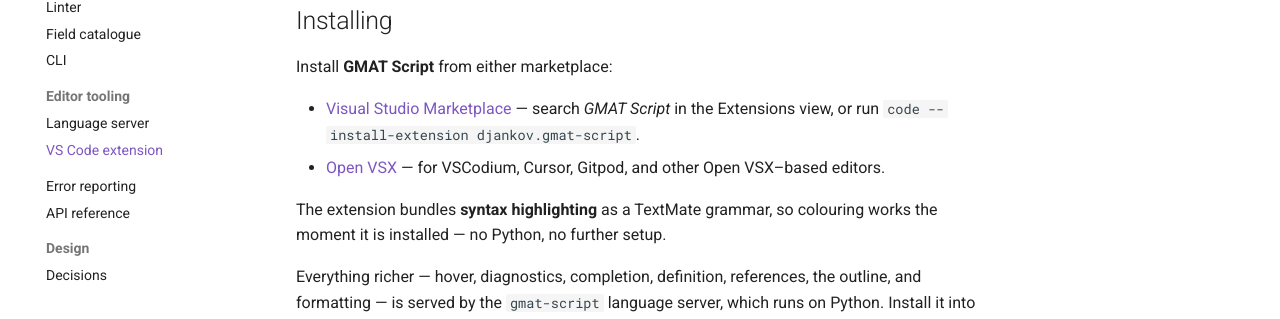
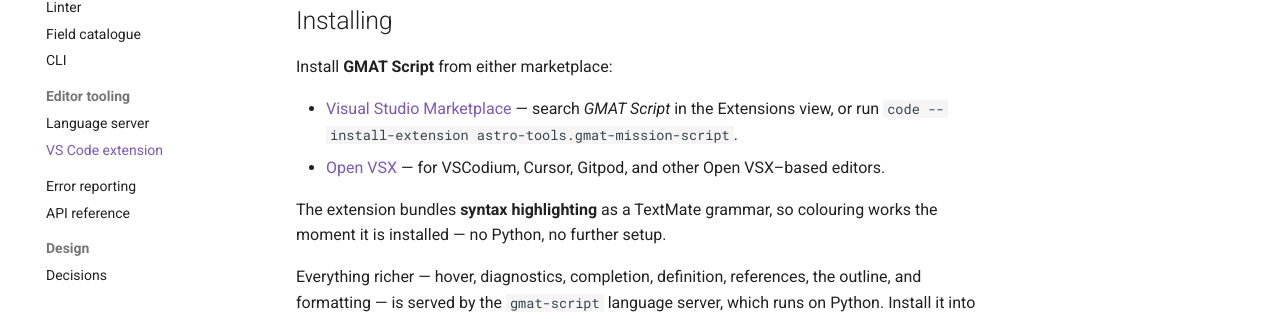
Before and after one commit to astro-tools/gmat-script, an MkDocs documentation site: the page built from docs/vscode.md, in a window 1280 px wide and 900 px high. Shown: the part 293-612 px from the top of the window. Built offline with MkDocs 1.6.1 and Material for MkDocs 9.7.7, drawn with Linux system fonts in a browser that asks for light colours; comment, search, counter and statistics services are not loaded.

Commit message:
Publish the VS Code extension as astro-tools.gmat-mission-script (#59)
- Restore publisher: astro-tools (the astro-tools Marketplace publisher and Open VSX namespace now exist).
- Rename the extension name gmat-script -> gmat-mission-script: the Marketplace enforces globally-unique extension names and gmat-script is already taken by another publisher. The id is now astro-tools.gmat-mission-script on both registries; displayName stays "GMAT Script".
- The GitHub repo, PyPI package (gmat-script), and npm grammar (tree-sitter-gmat) identities are unchanged.

```diff
--- a/docs/vscode.md
+++ b/docs/vscode.md
@@ -8,10 +8,10 @@
 
 Install **GMAT Script** from either marketplace:
 
-- [Visual Studio Marketplace](https://marketplace.visualstudio.com/items?itemName=djankov.gmat-script)
+- [Visual Studio Marketplace](https://marketplace.visualstudio.com/items?itemName=astro-tools.gmat-mission-script)
   — search *GMAT Script* in the Extensions view, or run
-  `code --install-extension djankov.gmat-script`.
-- [Open VSX](https://open-vsx.org/extension/djankov/gmat-script) — for VSCodium, Cursor, Gitpod,
+  `code --install-extension astro-tools.gmat-mission-script`.
+- [Open VSX](https://open-vsx.org/extension/astro-tools/gmat-mission-script) — for VSCodium, Cursor, Gitpod,
   and other Open VSX–based editors.
 
 The extension bundles **syntax highlighting** as a TextMate grammar, so colouring works the moment
```
Also changed, not shown: README.md (+4 -4 lines), 3 other files.
